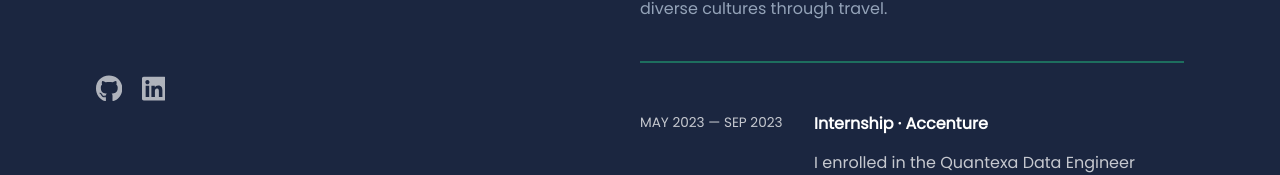
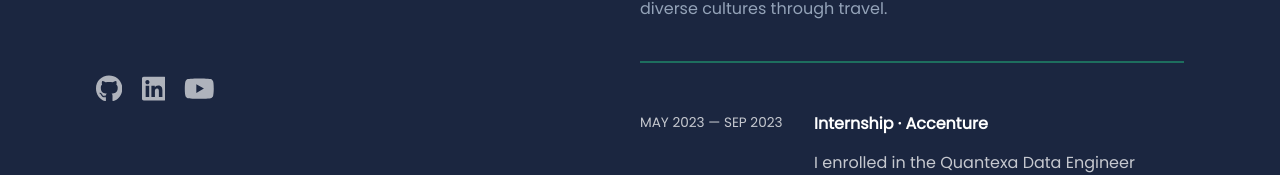
Before and after one commit to sergissh/portfolio, a React (Vite) app: page / in a window 1280 px wide. Shown: the part 595-770 px from the top of the page. Built offline with nearby package versions, Linux system fonts and the light colour scheme; no server answers.

Commit message:
Added Youtube Icon

```diff
--- a/src/assets/Icons.jsx
+++ b/src/assets/Icons.jsx
@@ -14,10 +14,10 @@ export const Linkedin = () => {
     )
 }
 
-export const Twitter = () => {
+export const Youtube = () =>{
     return (
-        <svg xmlns="http://www.w3.org/2000/svg" height="1em" viewBox="0 0 512 512">
-            <path d="M459.37 151.716c.325 4.548.325 9.097.325 13.645 0 138.72-105.583 298.558-298.558 298.558-59.452 0-114.68-17.219-161.137-47.106 8.447.974 16.568 1.299 25.34 1.299 49.055 0 94.213-16.568 130.274-44.832-46.132-.975-84.792-31.188-98.112-72.772 6.498.974 12.995 1.624 19.818 1.624 9.421 0 18.843-1.3 27.614-3.573-48.081-9.747-84.143-51.98-84.143-102.985v-1.299c13.969 7.797 30.214 12.67 47.431 13.319-28.264-18.843-46.781-51.005-46.781-87.391 0-19.492 5.197-37.36 14.294-52.954 51.655 63.675 129.3 105.258 216.365 109.807-1.624-7.797-2.599-15.918-2.599-24.04 0-57.828 46.782-104.934 104.934-104.934 30.213 0 57.502 12.67 76.67 33.137 23.715-4.548 46.456-13.32 66.599-25.34-7.798 24.366-24.366 44.833-46.132 57.827 21.117-2.273 41.584-8.122 60.426-16.243-14.292 20.791-32.161 39.308-52.628 54.253z"/>
+        <svg xmlns="http://www.w3.org/2000/svg" height="1em" viewBox="0 0 576 512">
+            <path d="M549.655 124.083c-6.281-23.65-24.787-42.276-48.284-48.597C458.781 64 288 64 288 64S117.22 64 74.629 75.486c-23.497 6.322-42.003 24.947-48.284 48.597-11.412 42.867-11.412 132.305-11.412 132.305s0 89.438 11.412 132.305c6.281 23.65 24.787 41.5 48.284 47.821C117.22 448 288 448 288 448s170.78 0 213.371-11.486c23.497-6.321 42.003-24.171 48.284-47.821 11.412-42.867 11.412-132.305 11.412-132.305s0-89.438-11.412-132.305zm-317.51 213.508V175.185l142.739 81.205-142.739 81.201z"/>
         </svg>
     )
 }
--- a/src/components/Header.jsx
+++ b/src/components/Header.jsx
@@ -1,5 +1,5 @@
 import React, {useState, useRef, useEffect} from 'react'
-import { GitHub, Linkedin} from '../assets/Icons'
+import { GitHub, Linkedin, Youtube} from '../assets/Icons'
 import { Link } from 'react-router-dom'
 import styled from 'styled-components';
 
@@ -49,8 +49,9 @@ function Header() {
             </div>
 
             <div className='lower-header'>
-                <a target='_blank' href='https://github.com/sergissh' rel="noreferrer"><GitHub /></a>
-                <a target='_blank' href="https://www.linkedin.com/in/sergi-s%C3%A1nchez-hern%C3%A1ndez/" rel="noreferrer"><Linkedin /></a>
+                <a target='_blank' href='https://github.com/sergissh' rel="noreferrer" title='GitHub Repository'><GitHub /></a>
+                <a target='_blank' href="https://www.linkedin.com/in/sergi-s%C3%A1nchez-hern%C3%A1ndez/" rel="noreferrer" title='Linkedin Profile'><Linkedin /></a>
+                <a target='_blank' href="https://www.youtube.com/channel/UCkXcQbFiITYJ34QBX8M_mKw" rel="noreferrer" title='Youtube Profile'><Youtube /></a>
             </div>
         </HeaderWrapper>
     )
```
